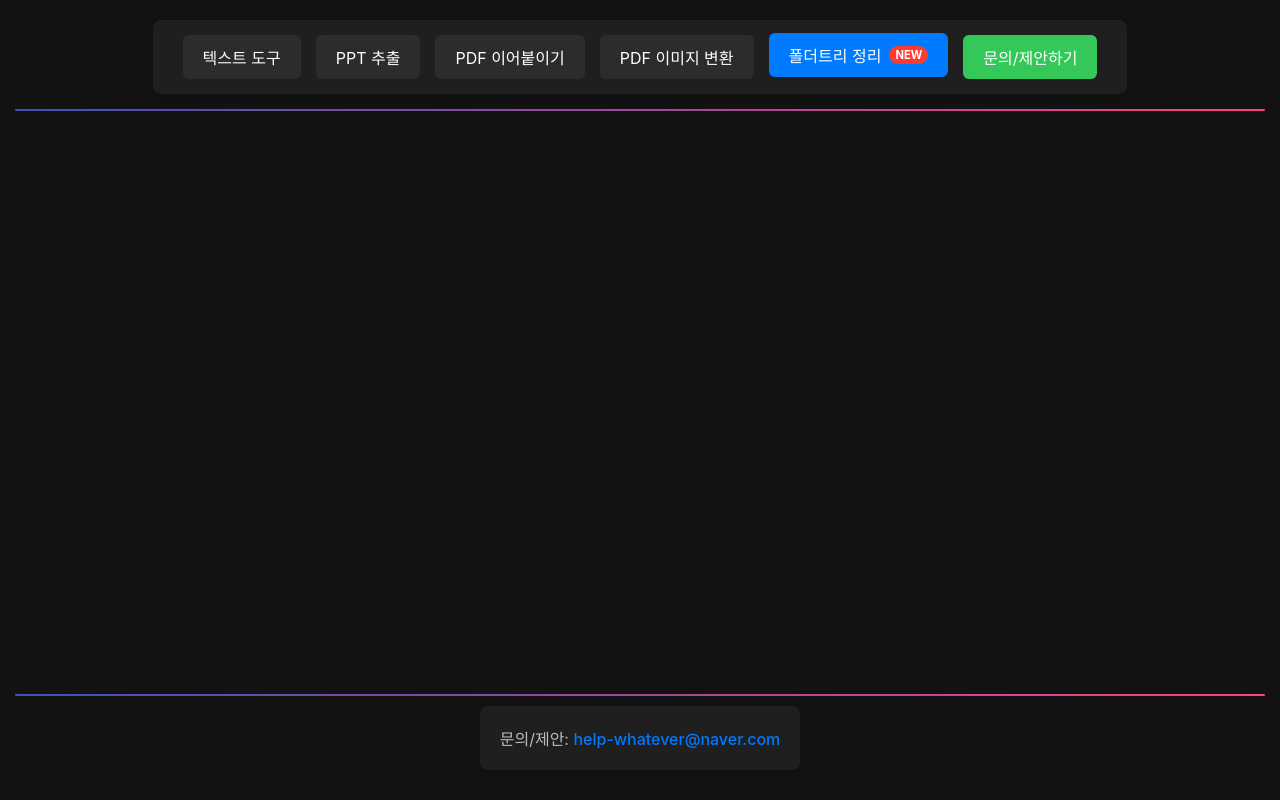
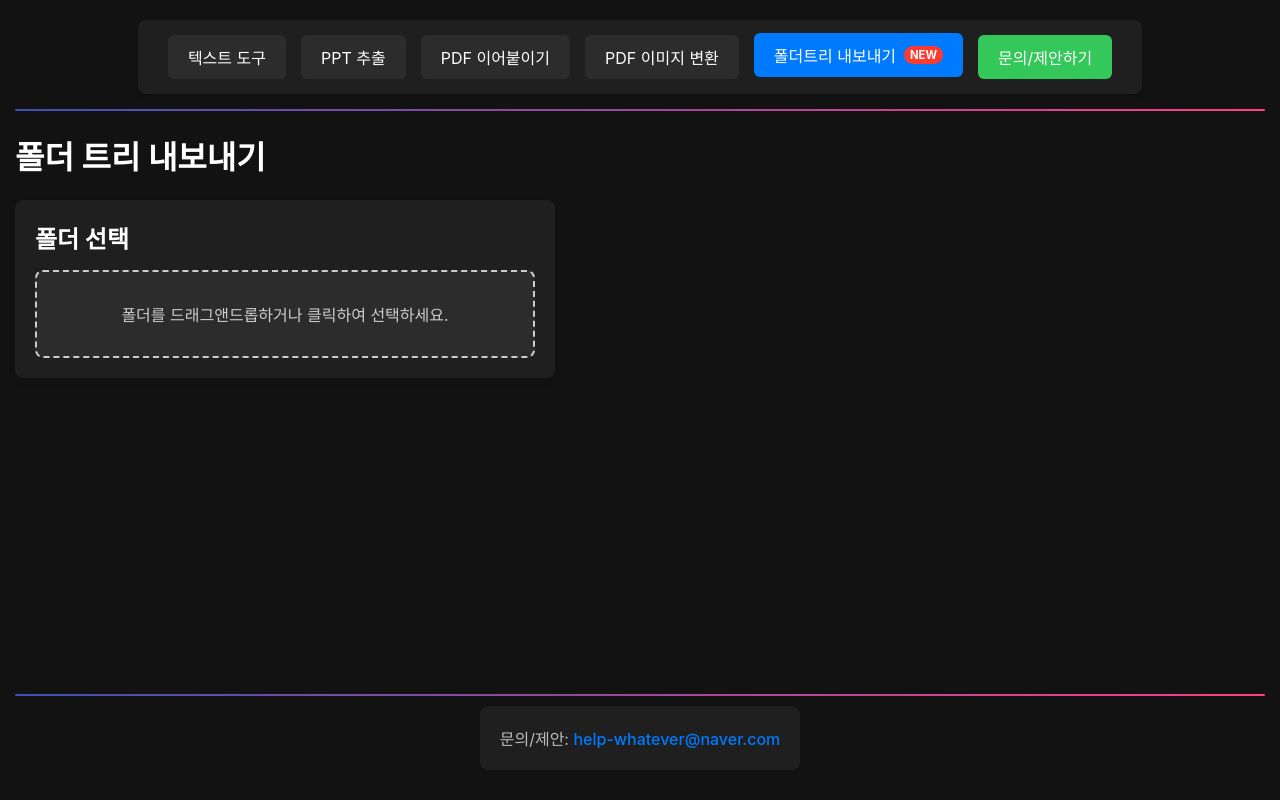
Before and after one commit to junhee1219/toolkit, a React (Create React App) app: page /#/folder_list_to_excel in a window 1280 px wide. Built offline with nearby package versions, Linux system fonts and the light colour scheme; a web font is replaced by a local one.

Commit message:
add : 폴더트리 1차 및 pages 삭제

```diff
--- a/package.json
+++ b/package.json
@@ -18,6 +18,7 @@
     "sortablejs": "^1.15.6",
     "timers-browserify": "^2.0.12",
     "uuid": "^11.0.5",
+    "xlsx": "^0.18.5",
     "xml2js": "^0.6.2"
   },
   "scripts": {
--- a/src/App.js
+++ b/src/App.js
@@ -5,13 +5,14 @@ import TextAreaSection from './components/TextAreaSection';
 import PPTExtractor from './components/PPTExtractor';
 import PDFEditor from './components/PDFEditor';
 import PDFToJPG from './components/PDFToJPG';
+import FolderToExcel from './components/FolderToExcel';
 import Footer from './components/Footer';
 import './App.css';
 
 
+
 // 미구현
 
-// import FolderListToExcel from './pages/FolderListToExcel';
 
 function App() {
 
@@ -51,7 +52,7 @@ function App() {
               <Route path="/ppt_extractor" element={<PPTExtractor />} />
                <Route path="/pdf_editor" element={<PDFEditor />} />
                 <Route path="/pdf_to_jpg" element={<PDFToJPG />} />
-                {/*<Route path="/folder_list_to_excel" element={<FolderListToExcel />} /> */}
+                <Route path="/folder_list_to_excel" element={<FolderToExcel />} />
             </Routes>
           </main>
           <div className="header-separator"></div>
--- /dev/null
+++ b/src/components/FolderToExcel.jsx
@@ -0,0 +1,86 @@
+import React, { useState } from 'react';
+import * as XLSX from 'xlsx';
+import FileDropZone from './FileDropZone';
+import './FolderToExcel.css';
+
+const FolderToExcel = () => {
+  const [treeData, setTreeData] = useState({});
+  const [flattenData, setFlattenData] = useState([]);
+
+  const handleFilesChange = (files) => {
+    const fileArray = Array.from(files);
+    const paths = fileArray.map((file) => file.webkitRelativePath);
+    const tree = buildTree(paths);
+    setTreeData(tree);
+    setFlattenData(flattenTree(tree));
+  };
+
+  const buildTree = (paths) => {
+    const root = {};
+    paths.forEach((path) => {
+      const parts = path.split('/');
+      let current = root;
+      parts.forEach((part) => {
+        if (!current[part]) {
+          current[part] = {};
+        }
+        current = current[part];
+      });
+    });
+    return root;
+  };
+
+  const flattenTree = (node, path = [], result = []) => {
+    Object.keys(node).forEach((key) => {
+      const currentPath = [...path, key];
+      result.push({ path: currentPath.join('/') });
+      flattenTree(node[key], currentPath, result);
+    });
+    return result;
+  };
+
+  const exportToExcel = () => {
+    const wsData = flattenData.map((item) => [item.path]);
+    const ws = XLSX.utils.aoa_to_sheet(wsData);
+    const wb = XLSX.utils.book_new();
+    XLSX.utils.book_append_sheet(wb, ws, '폴더구조');
+    XLSX.writeFile(wb, '폴더구조.xlsx');
+  };
+
+  const renderTree = (node) =>
+    Object.entries(node).map(([key, value]) => {
+      const isFolder = Object.keys(value).length > 0;
+      return (
+        <li key={key} className={isFolder ? 'folder' : 'file'}>
+          {key}
+          {isFolder && <ul>{renderTree(value)}</ul>}
+        </li>
+      );
+    });
+
+  return (
+    <div className="folder-to-excel">
+      <h1>폴더 트리 내보내기</h1>
+      <FileDropZone
+        title="폴더 선택"
+        instructions="폴더를 드래그앤드롭하거나 클릭하여 선택하세요."
+        accept="*/*"
+        multiple={true}
+        onFilesChange={handleFilesChange}
+        buttonLabel=""
+        onButtonClick={() => {}}
+        buttonDisabled={false}
+      />
+      {Object.keys(treeData).length > 0 && (
+        <>
+          <ul id="fileList">{renderTree(treeData)}</ul>
+          <button id="exportBtn" className="action-button" onClick={exportToExcel}>
+            엑셀로 내보내기
+          </button>
+        </>
+      )}
+    </div>
+  );
+};
+
+export default FolderToExcel;
--- a/src/components/Header.jsx
+++ b/src/components/Header.jsx
@@ -45,7 +45,7 @@ const Header = () => {
                         isActive ? 'action-button new selected' : 'action-button new'
                     }
                 >
-                    폴더트리 정리
+                    폴더트리 내보내기
                 </NavLink>
                 <NavLink
                     to="/inquiry"
```
Also changed, not shown: src/pages/PPTExtractor.js (deleted, +0 -12 lines), src/components/FolderToExcel.css (added), src/pages/FolderListToExcel.js (deleted), src/pages/PDFToJPG.js (deleted), 1 other file (tests, documents, lock files or other folders).
